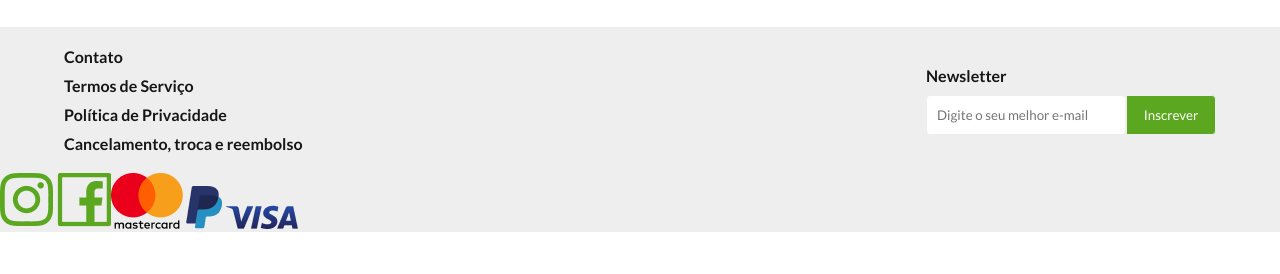
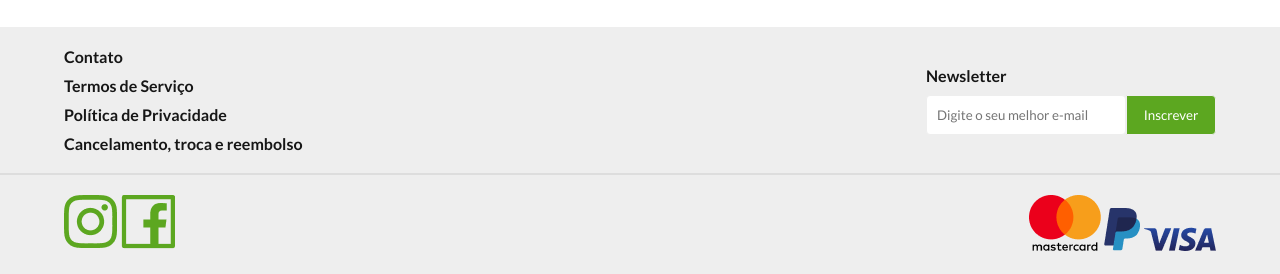
Before and after one commit to dieegobs/loja-de-produtos-naturais, a plain HTML site: page index.html in a window 1280 px wide. Shown: the part 1617-1891 px from the top of the page. Before the commit the page ends 1849 px from the top, so only its background shows below. Drawn offline with Linux system fonts and the light colour scheme.

Commit message:
Bordar no topo

```diff
--- a/style.css
+++ b/style.css
@@ -155,4 +155,7 @@ gap: 10px;
 
 .footer-bottom{
     display: flex;
+    justify-content: space-between;
+    padding: 20px 5%;
+    border-top: 2px solid #ddd;
 }
```
